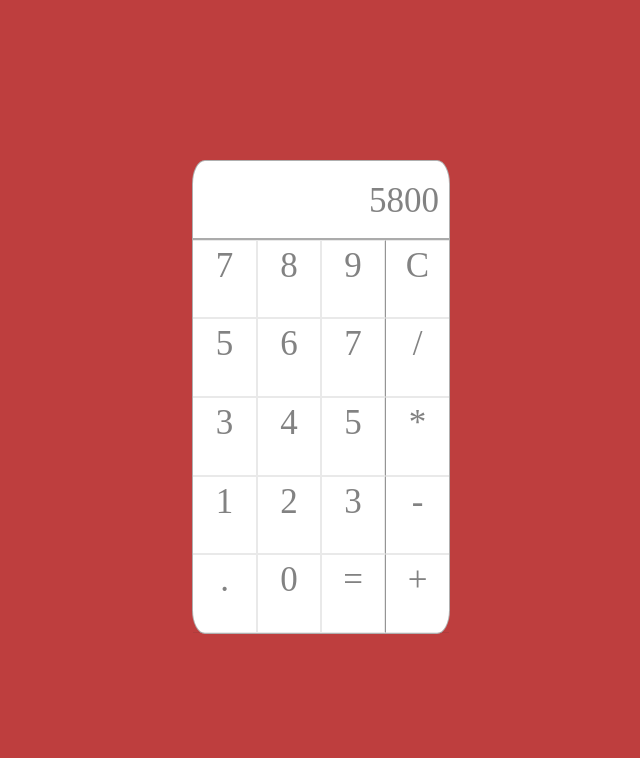
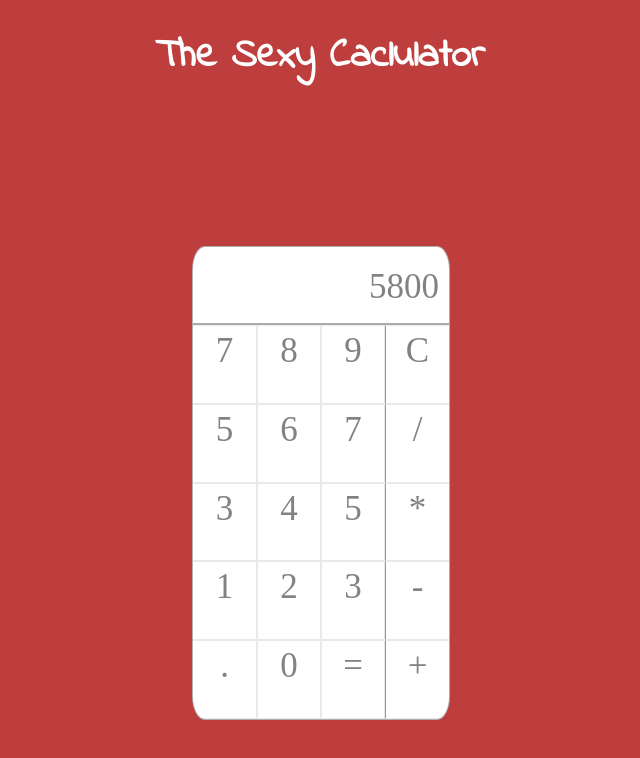
Before and after one commit to WahajJaved/Calculator, a plain HTML site: page index.html in a window 1280 px wide. Shown: the whole page, without its empty margins (320-960 px from the left). Drawn offline with Linux system fonts and the light colour scheme.

Commit message:
Added The Sexy Calculator

```diff
--- a/css/style.css
+++ b/css/style.css
@@ -4,11 +4,14 @@ body {
 	background-color: rgba(189, 59, 59, 0.986);
 	align-content: center;
 }
+.heading {
+	font-family: 'Indie Flower', cursive;
+	color: white;
+}
 .container {
 	margin-right: 40%;
 	margin-left: 40%;
 	margin-top: 20vh;
-	margin-bottom: 20vh;
 	width: 20vw;
 	height: 59vh;
 	min-width: 200px;
--- a/index.html
+++ b/index.html
@@ -3,9 +3,11 @@
 <head>
 	<title>Caclulator</title>
 	<link rel="stylesheet" href="css/style.css">
+	<link href="https://fonts.googleapis.com/css?family=Indie+Flower" rel="stylesheet">
 </head>
 
 <body>
+	<h1 class="heading">The Sexy Caclulator</h1>
 	<div class="container" >
 		<div id='screen' class='gridScreen'>5800</div>
 	</div>
```
